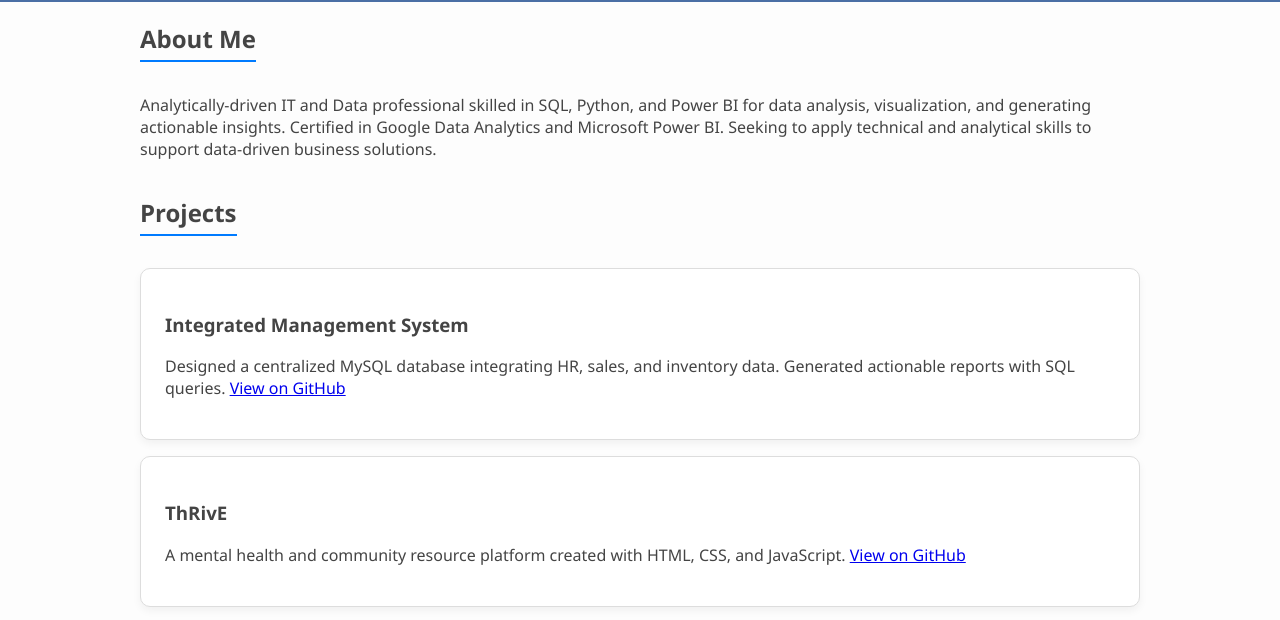
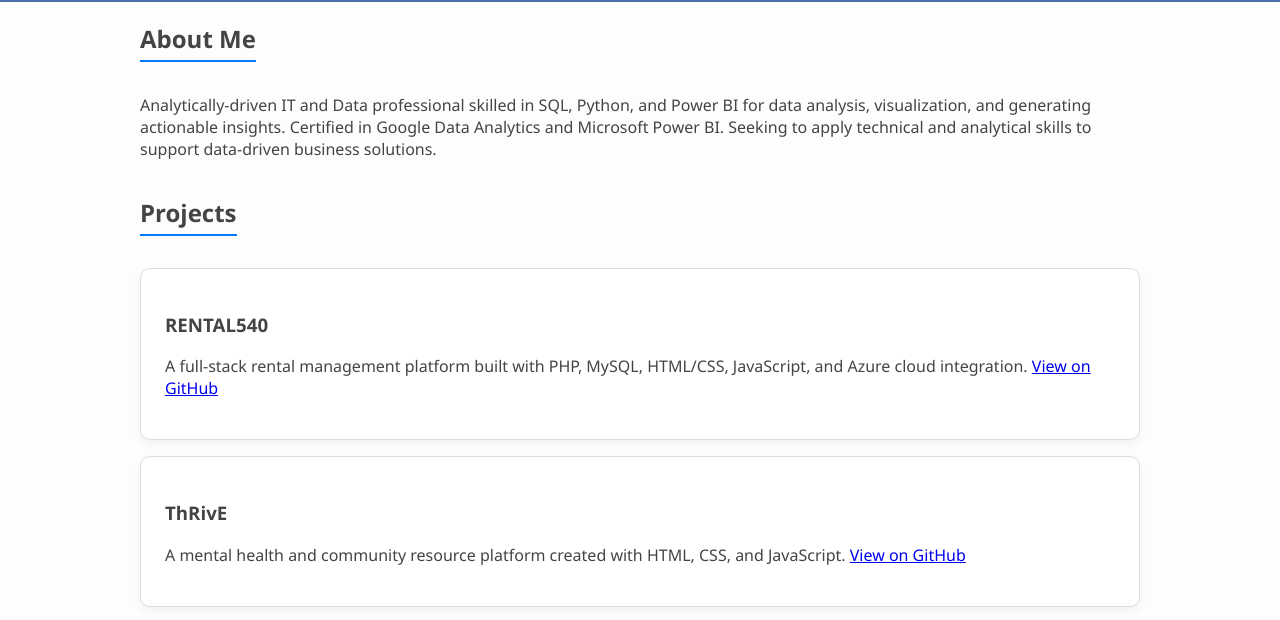
Before and after one commit to Himaht/Portfolio, a plain HTML site: page index.html in a window 1280 px wide. Shown: the part 166-786 px from the top of the page. Drawn offline with Linux system fonts and the light colour scheme.

Commit message:
Update index.html

```diff
--- a/index.html
+++ b/index.html
@@ -189,8 +189,8 @@
   <section id="projects">
     <h2>Projects</h2>
     <div class="project">
-      <h3>Integrated Management System</h3>
-      <p>Designed a centralized MySQL database integrating HR, sales, and inventory data. Generated actionable reports with SQL queries. <a href="https://github.com/Himaht/IMS_PROJECT" target="_blank">View on GitHub</a></p>
+      <h3>RENTAL540</h3>
+      <p>A full-stack rental management platform built with PHP, MySQL, HTML/CSS, JavaScript, and Azure cloud integration. <a href="https://github.com/Himaht/Rental540" target="_blank">View on GitHub</a></p>
     </div>
     <div class="project">
       <h3>ThRivE</h3>
```
